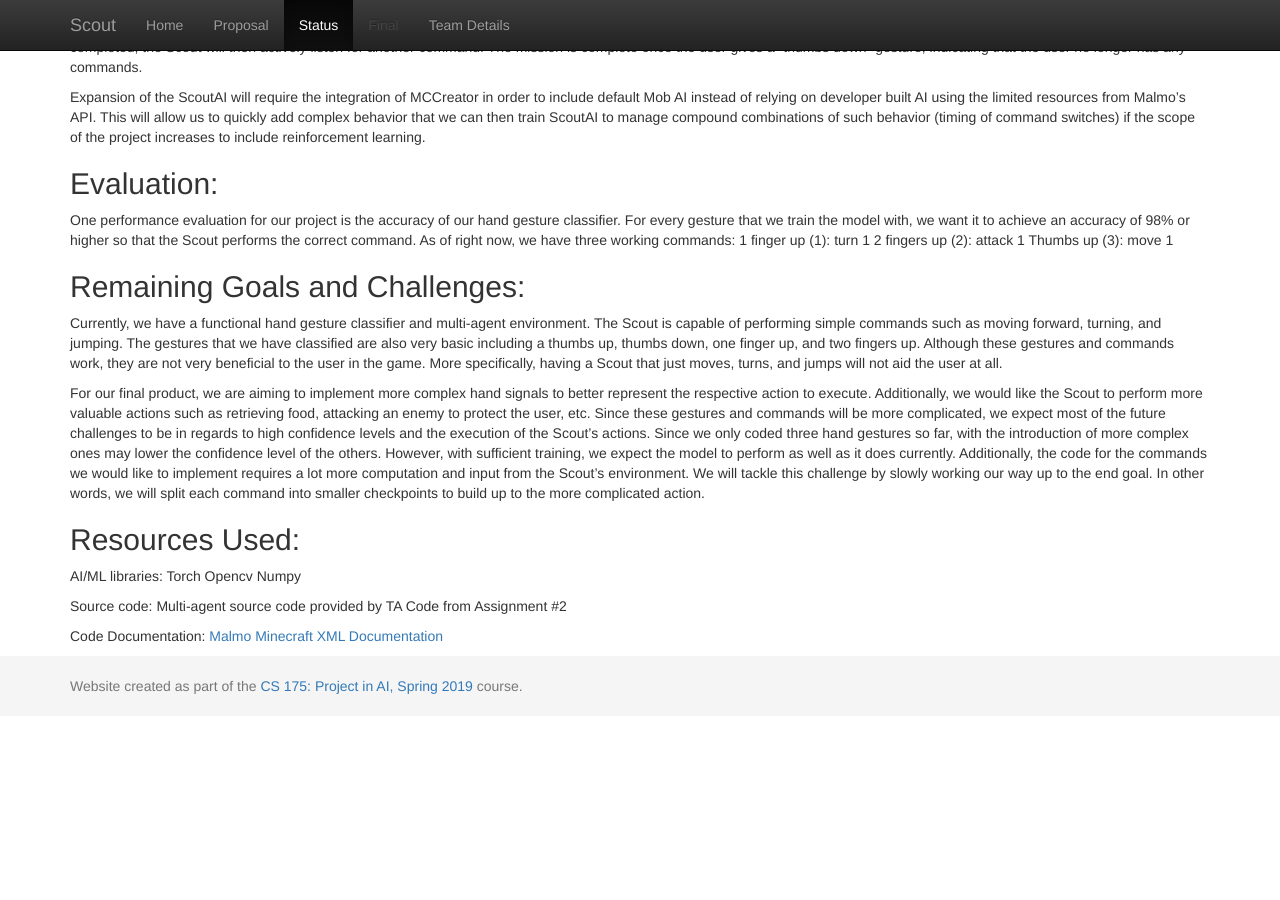
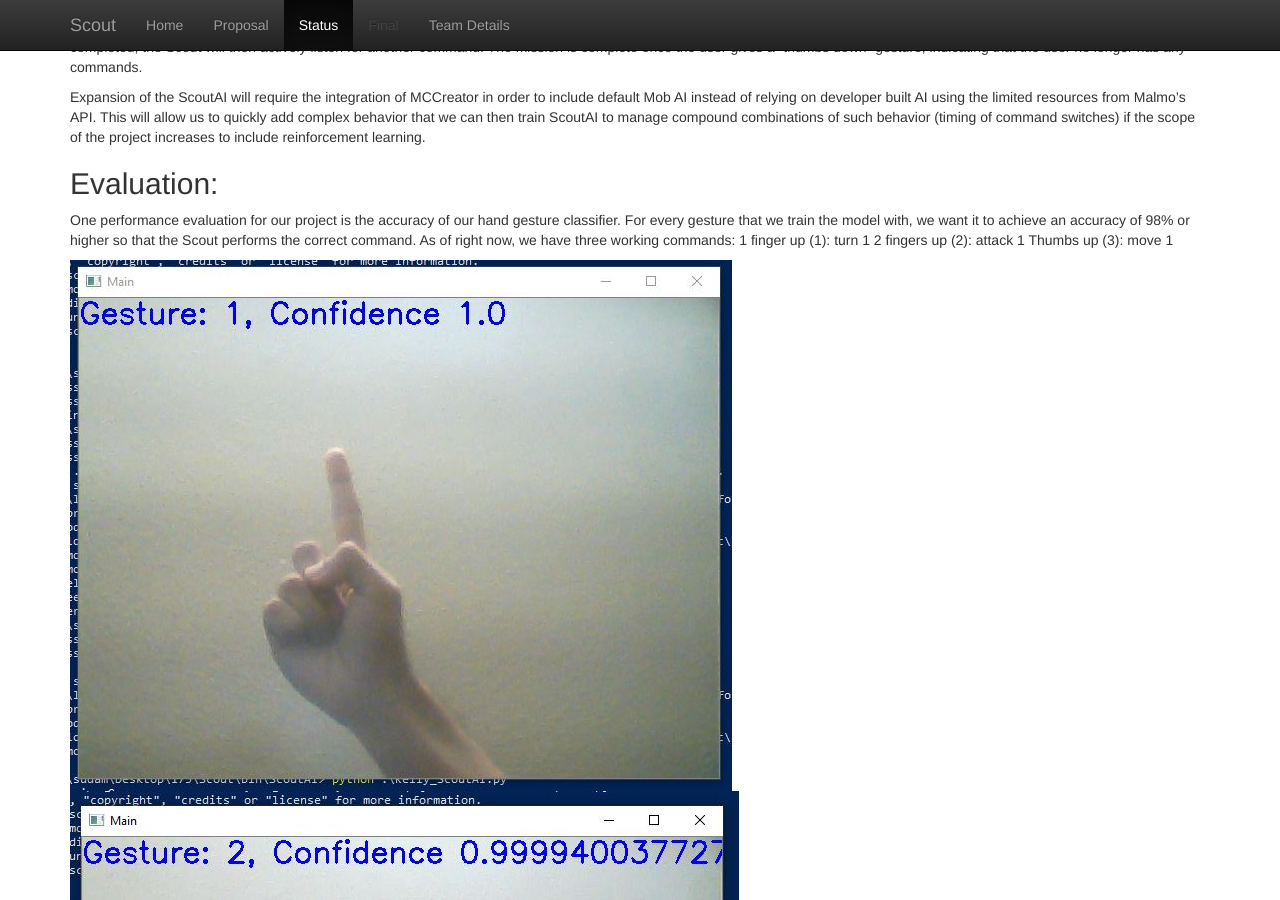
Before and after one commit to Eriejar/Scout, a Jekyll site: the page built from docs/status.md, in a window 1280 px wide and 900 px high, scrolled down 485 px. Built offline with Jekyll 4.4.1, drawn with Linux system fonts in a browser that asks for light colours; before the commit the page ends 1201 px from its top, so only the background shows below that.

Commit message:
side by side images

```diff
--- a/docs/status.md
+++ b/docs/status.md
@@ -29,6 +29,7 @@
 Thumbs up (3): move 1
 
 
+![Hand1](images/Hand1.jpg) ![Hand2](images/Hand2.jpg) ![Hand3](images/Hand3.jpg)
 
 ## Remaining Goals and Challenges:
 Currently, we have a functional hand gesture classifier and multi-agent environment. The Scout is capable of performing simple commands such as moving forward, turning, and jumping. The gestures that we have classified are also very basic including a thumbs up, thumbs down, one finger up, and two fingers up. Although these gestures and commands work, they are not very beneficial to the user in the game. More specifically, having a Scout that just moves, turns, and jumps will not aid the user at all.
```
